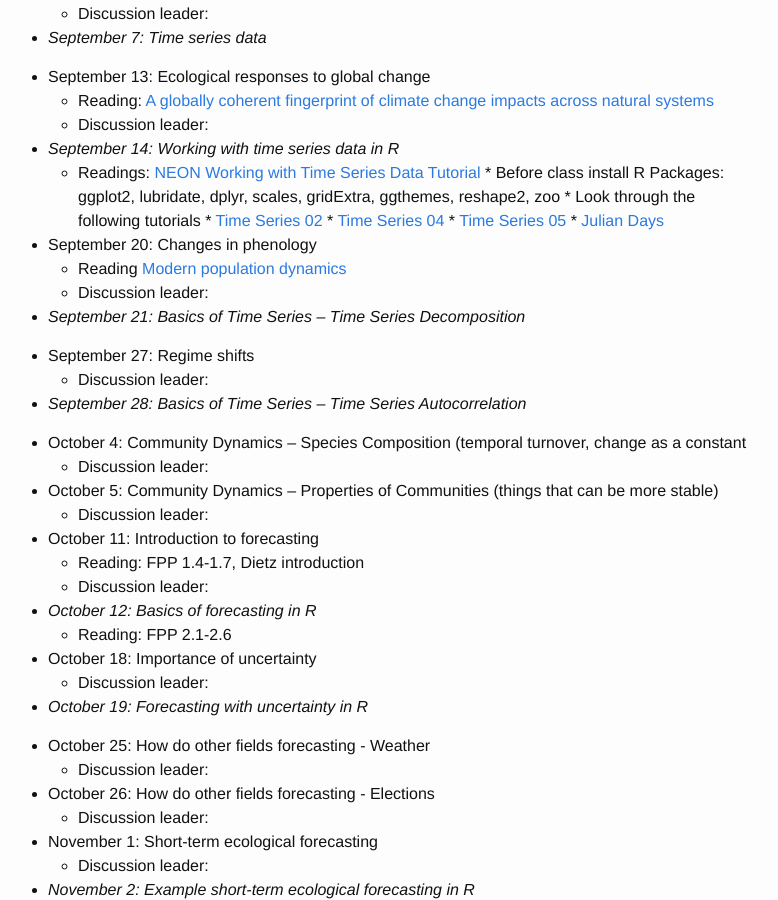
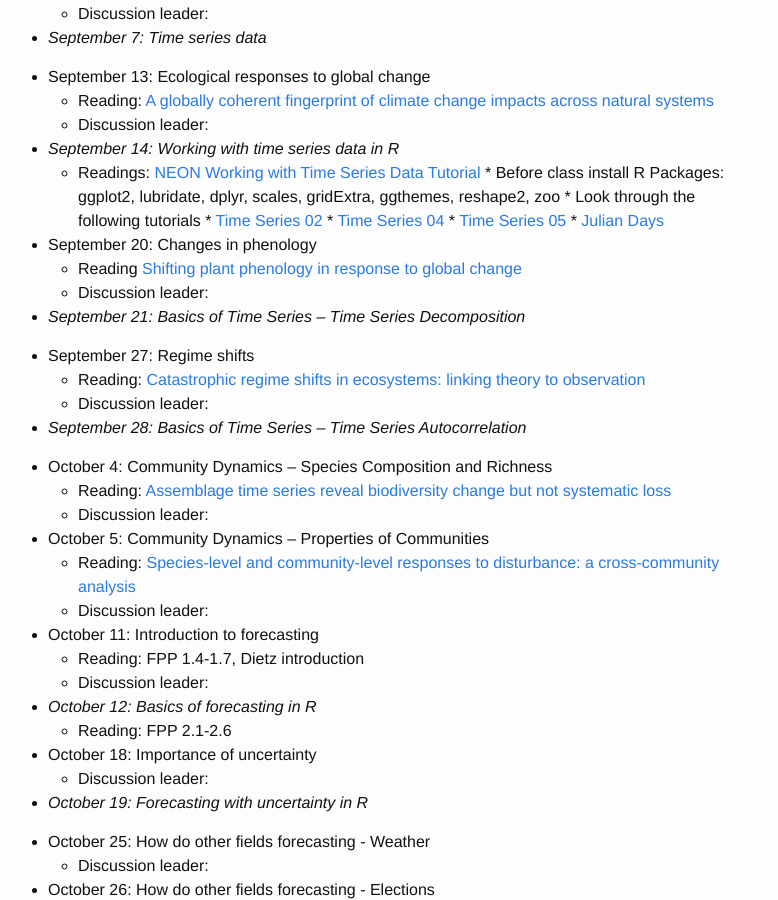
Before and after one commit to weecology/forecasting-dynamics-course, a Jekyll site: the page built from schedule.md, in a window 1280 px wide and 900 px high, scrolled down 576 px. Shown: the whole window, without its empty margins (252-1030 px from the left). Built offline with Jekyll 4.4.1, drawn with Linux system fonts in a browser that asks for light colours.

Commit message:
Updated schedule.md
Added readings through mid October

```diff
--- a/schedule.md
+++ b/schedule.md
@@ -40,22 +40,23 @@ Activity days when laptops are required are noted in italics. Discussion leaders
                *  [Julian Days](http://neondataskills.org/R/julian-day-conversion/)
 
 * September 20: Changes in phenology
-    * Reading [Modern population dynamics](https://doi.org/10.1016/j.tree.2007.04.003)
+    * Reading [Shifting plant phenology in response to global change](https://doi.org/10.1016/j.tree.2007.04.003)
     * Discussion leader:
 
 * *September 21: Basics of Time Series – Time Series Decomposition*
 
 * September 27: Regime shifts
+    * Reading: [Catastrophic regime shifts in ecosystems: linking theory to observation](http://dx.doi.org/10.1016/j.tree.2003.09.002)
     * Discussion leader:
 
 * *September 28: Basics of Time Series – Time Series Autocorrelation*
 
-* October 4: Community Dynamics – Species Composition (temporal turnover, change
-as a constant
+* October 4: Community Dynamics – Species Composition and Richness
+    * Reading: [Assemblage time series reveal biodiversity change but not systematic loss](https://doi.org/10.1126/science.1248484)
     * Discussion leader:
 
-* October 5: Community Dynamics – Properties of Communities (things that can be
-more stable)
+* October 5: Community Dynamics – Properties of Communities
+    * Reading: [Species-level and community-level responses to disturbance: a cross-community analysis](https://doi.org/10.1890/13-2250.1)
     * Discussion leader:
 
 * October 11: Introduction to forecasting
```
